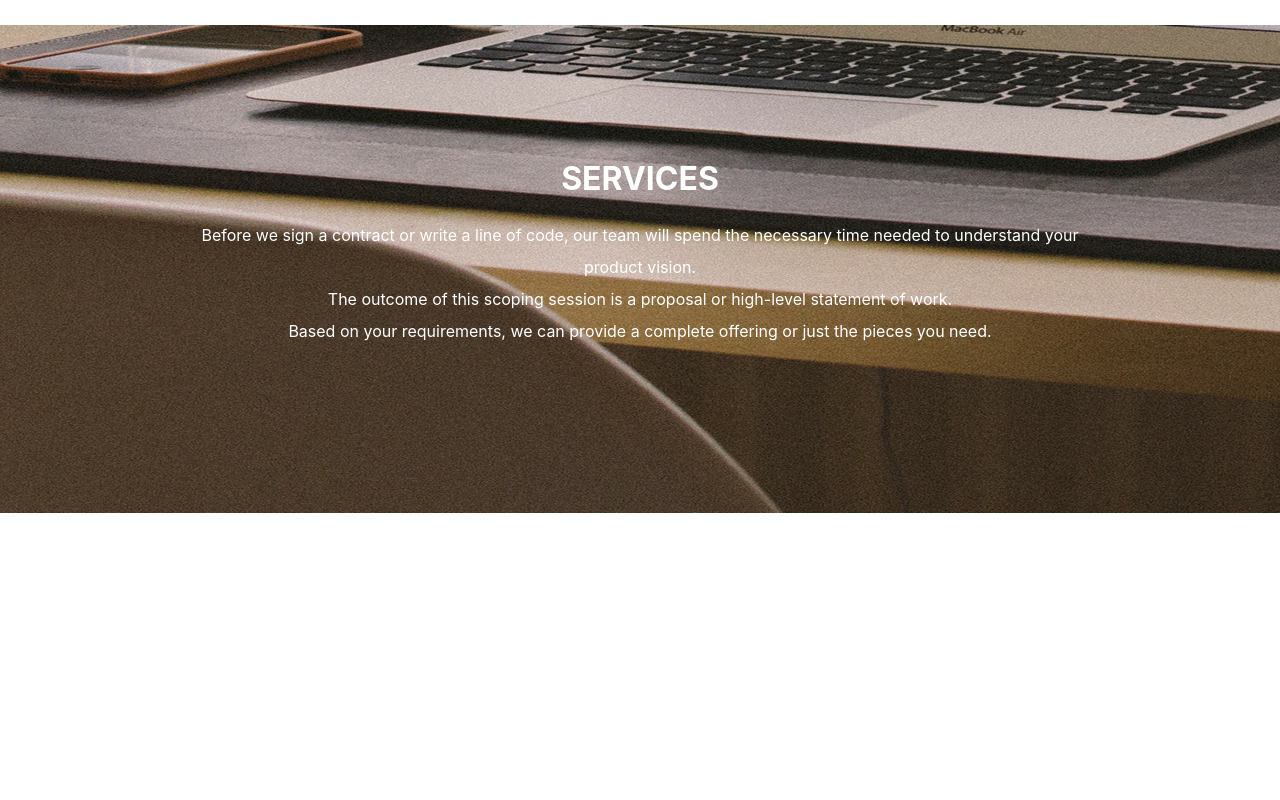
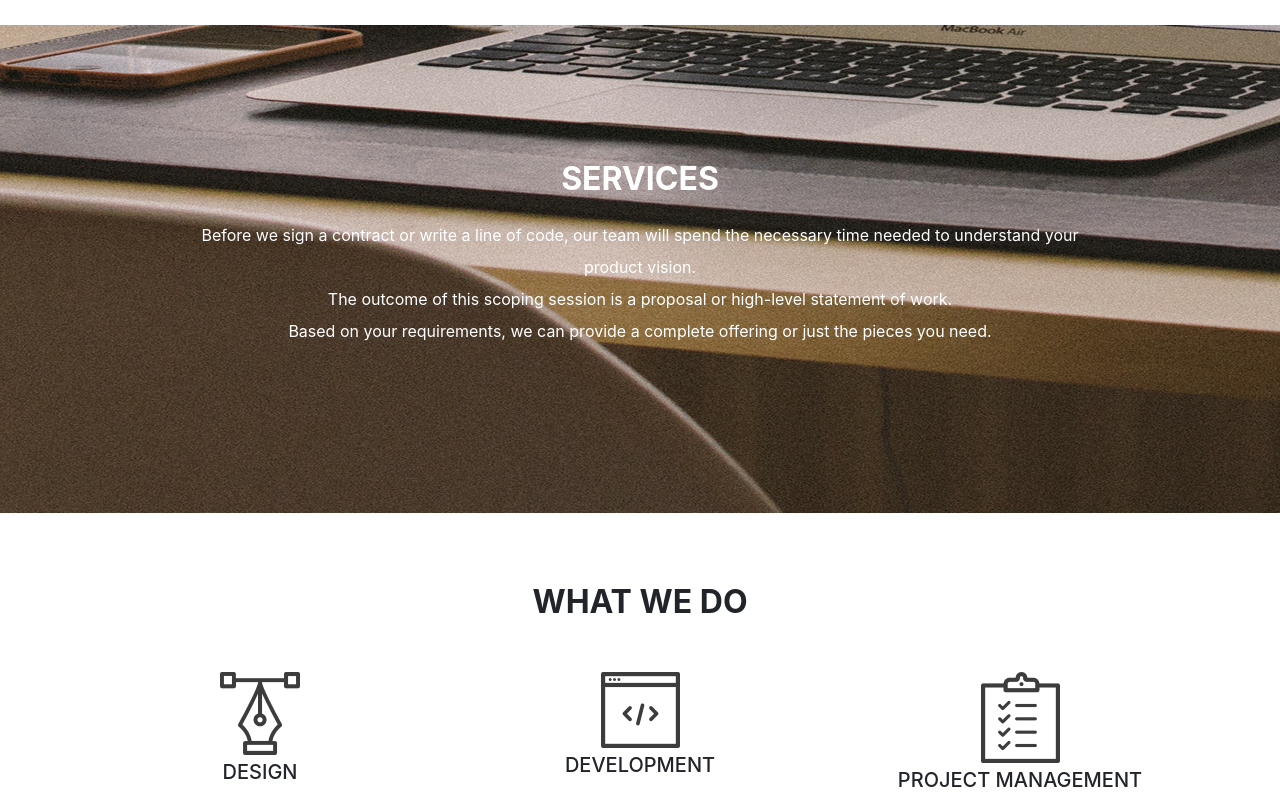
Before and after one commit to mashm3ll0w/delani-project, a plain HTML site: page index.html in a window 1280 px wide. Shown: the part 1083-1883 px from the top of the page. Before the commit the page ends 1596 px from the top, so only its background shows below. Drawn offline with Linux system fonts and the light colour scheme.

Commit message:
create + style the what we do section

```diff
--- a/css/styles.css
+++ b/css/styles.css
@@ -5,6 +5,11 @@ body {
 h2{
   font-size: 2rem;
   font-weight: bold;
+}
+
+h3 {
+  font-size: 1.25rem;
+  margin-top: 5px;
 }
 
 /* Heading Section Styling */
@@ -72,3 +77,20 @@ p.tagline {
   max-width: 80%;
   margin: 20px auto;
 }
+
+
+.what-we-do {
+  margin-top: 70px;
+}
+
+.what-we-do > h2 {
+  margin-bottom: 50px;
+}
+
+#design-description, #dev-description, #proj-description {
+  display: none;
+}
+
+.col-md-4 > img, p {
+  cursor: pointer;
+}
--- a/index.html
+++ b/index.html
@@ -38,6 +38,29 @@
 			</div>
 		</section>
 
+		<section class="what-we-do">
+			<h2>WHAT WE DO</h2>
+			<div class="container">
+				<div class="row">
+					<div class="col-md-4">
+						<img class="design" src="imgs/services_icons/design_icon.png" alt="design-icon" />
+						<h3>DESIGN</h3>
+						<p id="design-description">Our design practice offers a full range of services including brand strategy, interaction and visual design and user experience testing. Throughout your project, our designers create and implement visual design and workflows, solicit user feedback and work with you to make sure what gets built is what is needed.</p>
+					</div>
+					<div class="col-md-4">
+						<img class="dev" src="imgs/services_icons/dev_icon.png" alt="development-icon" />
+						<h3>DEVELOPMENT</h3>
+						<p id="dev-description">All engineers are fluent in the latest enterprise, mobile and web development technologies. They collaborate with your team to write, and improve code on a daily basis, using proven practices such as test-driven development and pair programming.</p>
+					</div>
+					<div class="col-md-4">
+						<img class="proj" src="imgs/services_icons/product_icon.png" alt="product-icon" />
+						<h3>PROJECT MANAGEMENT</h3>
+						<p id="proj-description">Planning and development is iterative. Because we are constantly coding and testing, the products we build are always ready to go live. This iterative process allows for changes as business requirements evolve.</p>
+					</div>
+				</div>
+			</div>
+		</section>
+
 		<script src="js/jquery-3.4.1.js" type="text/javascript" charset="utf-8"></script>
 		<script src="js/index.js" type="text/javascript" charset="utf-8"></script>
 	</body>
```
